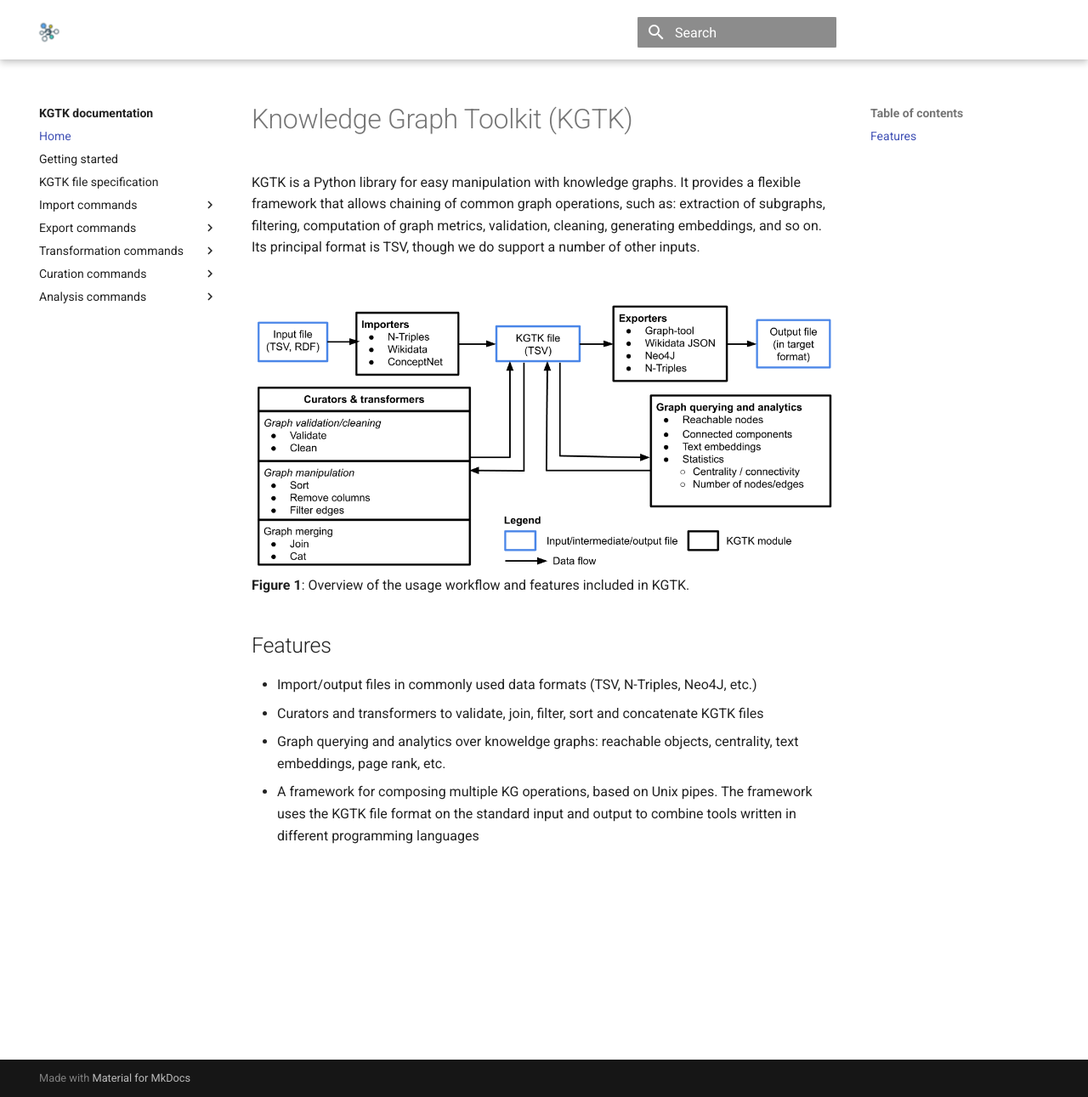
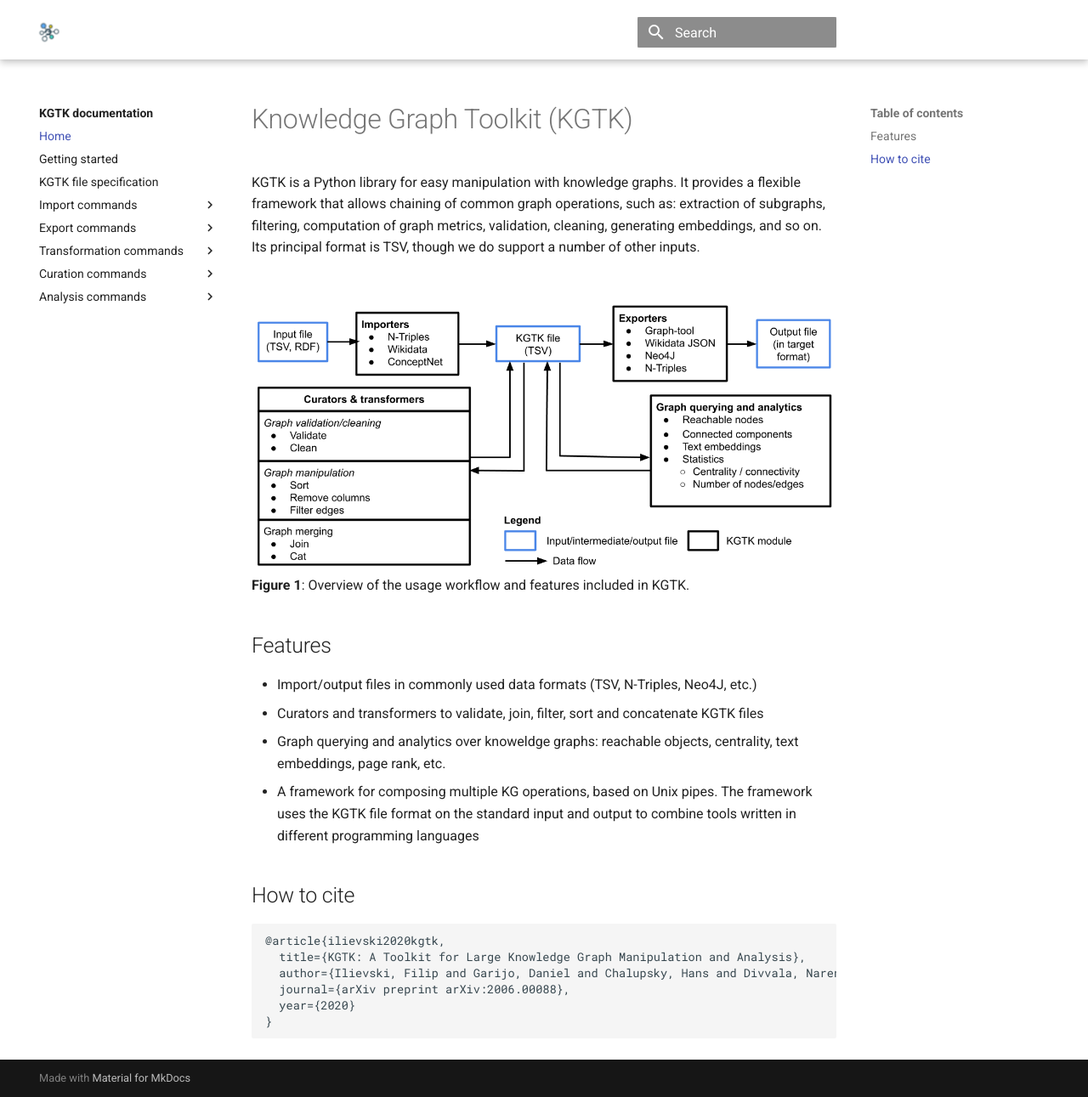
Before and after one commit to usc-isi-i2/kgtk, an MkDocs documentation site: the page built from docs/index.md, in a window 1280 px wide and 1291 px high. Shown: the whole window at 85% size. Built offline with MkDocs 1.6.1 and Material for MkDocs 9.7.7, drawn with Linux system fonts in a browser that asks for light colours; comment, search, counter and statistics services are not loaded.

Commit message:
Update index.md

````diff
--- a/docs/index.md
+++ b/docs/index.md
@@ -13,3 +13,14 @@ KGTK is a Python library for easy manipulation with knowledge graphs. It provide
 * Curators and transformers to validate, join, filter, sort and concatenate KGTK files
 * Graph querying and analytics over knoweldge graphs: reachable objects, centrality, text embeddings, page rank, etc.
 * A framework for composing multiple KG operations, based on Unix pipes. The framework uses the KGTK file format on the standard input and output to combine tools written in different programming languages
+
+## How to cite
+
+```
+@article{ilievski2020kgtk,
+  title={KGTK: A Toolkit for Large Knowledge Graph Manipulation and Analysis},
+  author={Ilievski, Filip and Garijo, Daniel and Chalupsky, Hans and Divvala, Naren Teja and Yao, Yixiang and Rogers, Craig and Li, Ronpeng and Liu, Jun and Singh, Amandeep and Schwabe, Daniel and others},
+  journal={arXiv preprint arXiv:2006.00088},
+  year={2020}
+}
+```
````
